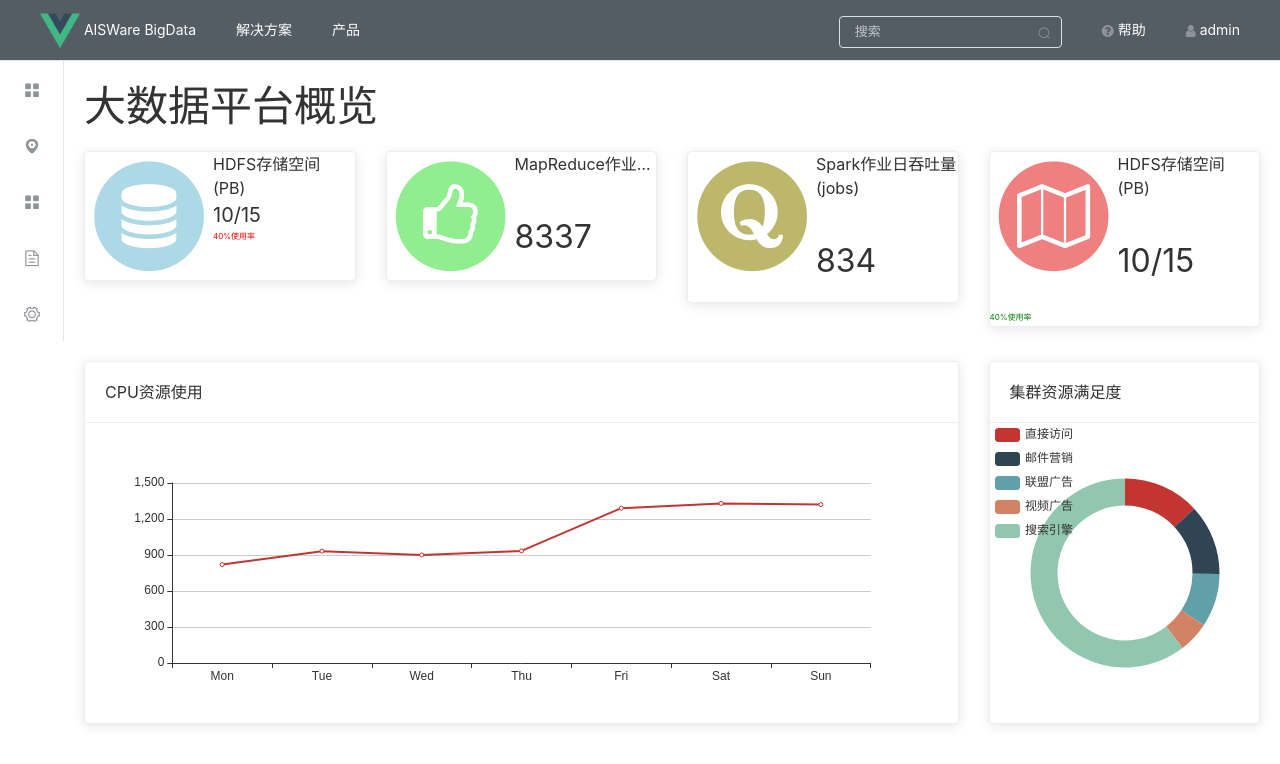
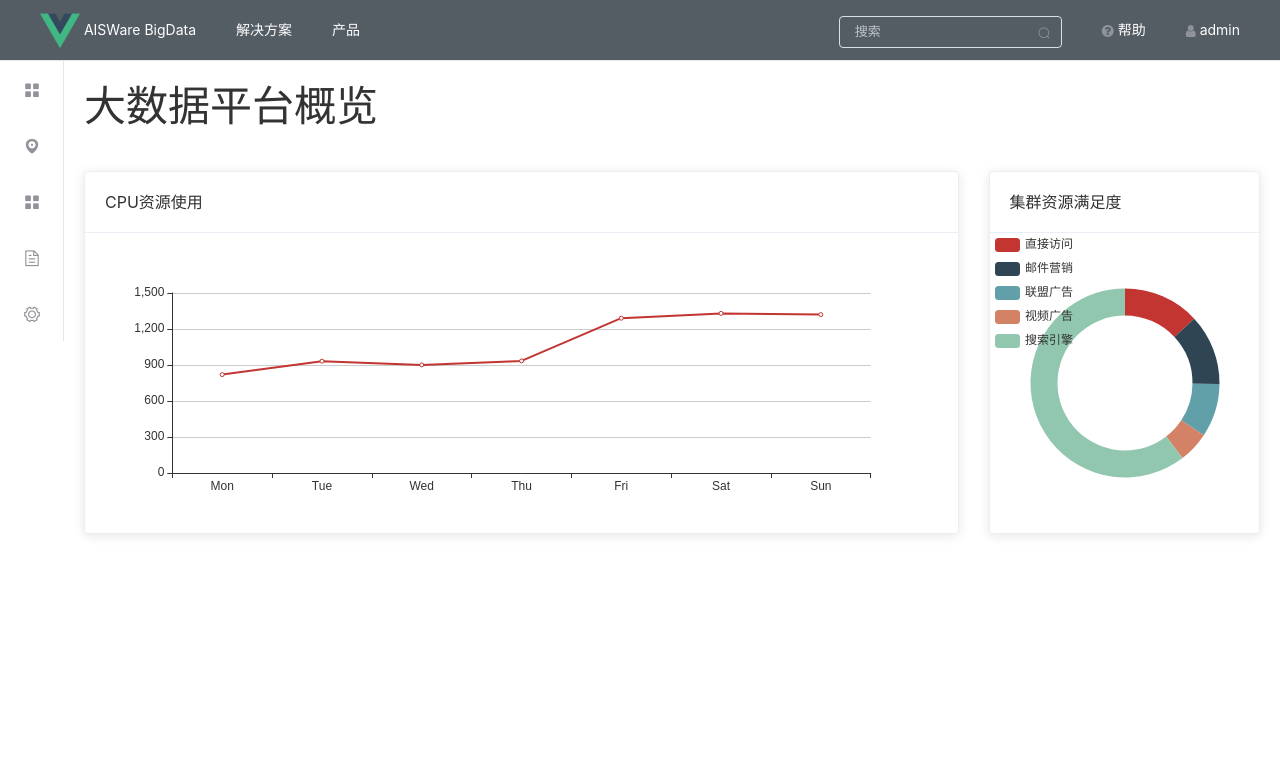
Before and after one commit to twicoder/ocprotral, a Vue app: page / in a window 1280 px wide. Shown: the top 764 px of the page. Built offline with nearby package versions, Linux system fonts and the light colour scheme; a small style sheet from the web is missing; what vue-resource would draw is missing.

Commit message:
Page update

```diff
--- a/index.html
+++ b/index.html
@@ -3,7 +3,7 @@
   <head>
     <meta charset="utf-8">
     <meta name="viewport" content="width=device-width,initial-scale=1.0">
-    <title>OCProtral</title>
+    <title>OCProtal</title>
   </head>
   <body>
     <div id="app"></div>
--- a/src/App.vue
+++ b/src/App.vue
@@ -247,7 +247,7 @@
   }
 
   .row-grid::after{
-    clear: none;
+    clear: none !important;
   }
 
 </style>
--- a/src/components/HelloWorld.vue
+++ b/src/components/HelloWorld.vue
@@ -1,51 +1,6 @@
 <template>
   <div>
     <h1>{{ msg }}</h1>
-    <el-row class="row-grid" :gutter="30">
-      <el-col :span="6">
-        <el-card class="box-card">
-          <span class="fa-stack fa-4x card pull-left">
-              <i class="fa fa-circle fa-stack-2x" style="color: lightblue"></i>
-              <i class="fa fa-database fa-stack-1x fa-inverse"></i>
-            </span>
-            HDFS存储空间 (PB)
-          <div style="font-size: 20px;">10/15</div>
-          <div style="color: red; font-size: 8px;">40%使用率</div>
-        </el-card>
-      </el-col>
-      <el-col :span="6">
-        <el-card class="box-card">
-          <span class="fa-stack fa-4x pull-left card">
-              <i class="fa fa-circle fa-stack-2x" style="color: lightgreen"></i>
-              <i class="fa fa-thumbs-o-up fa-stack-1x fa-inverse"></i>
-            </span>
-          <div style="overflow: hidden;white-space: nowrap;text-overflow: ellipsis;">MapReduce作业日吞吐量(jobs)dsdddddd</div>
-          <h2>8337</h2>
-        </el-card>
-      </el-col>
-      <el-col :span="6">
-        <el-card class="box-card">
-          <span class="fa-stack fa-4x pull-left card">
-              <i class="fa fa-circle fa-stack-2x" style="color: darkkhaki"></i>
-              <i class="fa fa-quora fa-stack-1x fa-inverse"></i>
-            </span>
-          Spark作业日吞吐量<br/>
-          <span>(jobs)</span>
-          <h2>834</h2>
-        </el-card>
-      </el-col>
-      <el-col :span="6">
-        <el-card class="box-card">
-          <span class="fa-stack fa-4x pull-left card">
-              <i class="fa fa-circle fa-stack-2x" style="color: lightcoral"></i>
-              <i class="fa fa-map-o fa-stack-1x fa-inverse"></i>
-            </span>
-          HDFS存储空间 (PB)
-          <h2>10/15</h2>
-          <span style="color: green; font-size: 8px;">40%使用率</span>
-        </el-card>
-      </el-col>
-    </el-row>
     <el-row class="row-grid" :gutter="30">
       <el-col :span="18" style="margin-top: 20px;">
         <el-card class="box-card">
```
